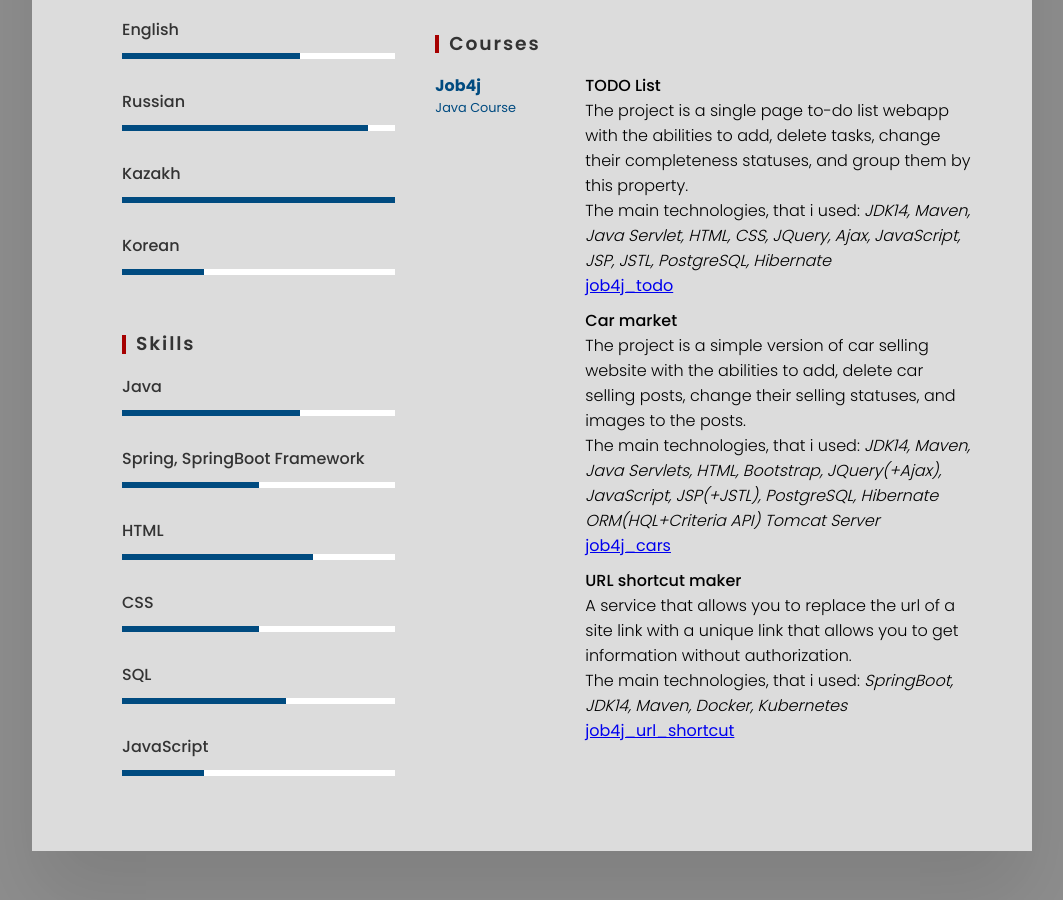
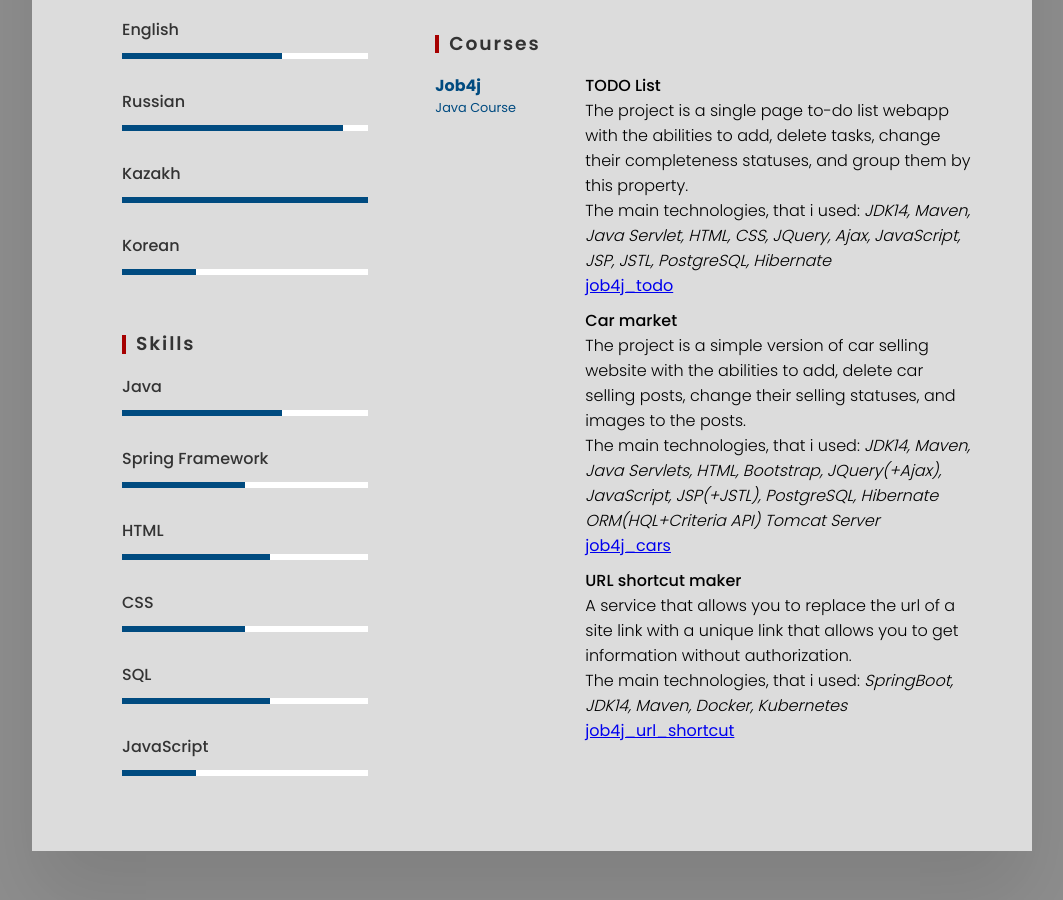
Before and after one commit to oryngalikarimzhan/rsschool-cv, a plain HTML site: page index.html in a window 1280 px wide. Shown: the part 680-1580 px from the top of the page, without its empty margins (108-1171 px from the left). Drawn offline with nearby package versions, Linux system fonts and the light colour scheme.

Commit message:
fix: fixed mistakes

```diff
--- a/index.html
+++ b/index.html
@@ -44,58 +44,58 @@
                 <ul class="language">
                     <li>
                         <span class="text">English</span>
-                        <span class="percent">
-                            <div style="width: 65%;"></div>
-                        </span>
+                        <div class="percent">
+                            <p class="eng"></p>
+                        </div>
                     </li>
                     <li><span class="text">Russian</span>
-                        <span class="percent">
-                            <div style="width: 90%;"></div>
-                        </span>
+                        <div class="percent">
+                            <p class="rus"></p>
+                        </div>
                     </li>
                     <li><span class="text">Kazakh</span>
-                        <span class="percent">
-                            <div style="width: 100%;"></div>
-                        </span>
+                        <div class="percent">
+                            <p class="kz"></p>
+                        </div>
                     </li>
                     <li><span class="text">Korean</span>
-                        <span class="percent">
-                            <div style="width: 30%;"></div>
-                        </span>
+                        <div class="percent">
+                            <p class="kr"></p>
+                        </div>
                     </li>
                 </ul>
                 <h3>Skills</h3>
                 <ul class="skills">
                     <li>
                         <span class="text">Java</span>
-                        <span class="percent">
-                            <div style="width: 65%;"></div>
-                        </span>
+                        <div class="percent">
+                            <p class="java"></p>
+                        </div>
                     </li>
-                    <li><span class="text">Spring, SpringBoot Framework</span>
-                        <span class="percent">
-                            <div style="width: 50%;"></div>
-                        </span>
+                    <li><span class="text">Spring Framework</span>
+                        <div class="percent">
+                            <p class="spring"></p>
+                        </div>
                     </li>
                     <li><span class="text">HTML</span>
-                        <span class="percent">
-                            <div style="width: 70%;"></div>
-                        </span>
+                        <div class="percent">
+                            <p class="html"></p>
+                        </div>
                     </li>
                     <li><span class="text">CSS</span>
-                        <span class="percent">
-                            <div style="width: 50%;"></div>
-                        </span>
+                        <div class="percent">
+                            <p class="css"></p>
+                        </div>
                     </li>
                     <li><span class="text">SQL</span>
-                        <span class="percent">
-                            <div style="width: 60%;"></div>
-                        </span>
+                        <div class="percent">
+                            <p class="sql"></p>
+                        </div>
                     </li>
                     <li><span class="text">JavaScript</span>
-                        <span class="percent">
-                            <div style="width: 30%;"></div>
-                        </span>
+                        <div class="percent">
+                            <p class="js"></p>
+                        </div>
                     </li>
                 </ul>
             </div>
--- a/style.css
+++ b/style.css
@@ -115,7 +115,7 @@ body {
 }
 .language .percent, .skills .percent {
     position: relative;
-    width: 100%;
+    width: 90%;
     background: #ffffff;
     height: 6px;
     margin-top: 15px;
@@ -123,12 +123,42 @@ body {
     display: block;
     overflow: hidden;
 }
-.language .percent div, .skills .percent div {
+.language .percent p, .skills .percent p {
     position: absolute;
     top: 0;
     left: 0;
     height: 100%;
     background: #004b80;
+}
+.eng {
+    width: 65%;
+}
+.rus {
+    width: 90%;
+}
+.kz {
+    width: 100%;
+}
+.kr {
+    width: 30%;
+}
+.java {
+    width: 65%;
+}
+.spring {
+    width: 50%;
+}
+.html {
+    width: 60%;
+}
+.css {
+    width: 50%;
+}
+.sql {
+    width: 60%;
+}
+.js {
+    width: 30%;
 }
 p {
     font-weight: 300;
```
